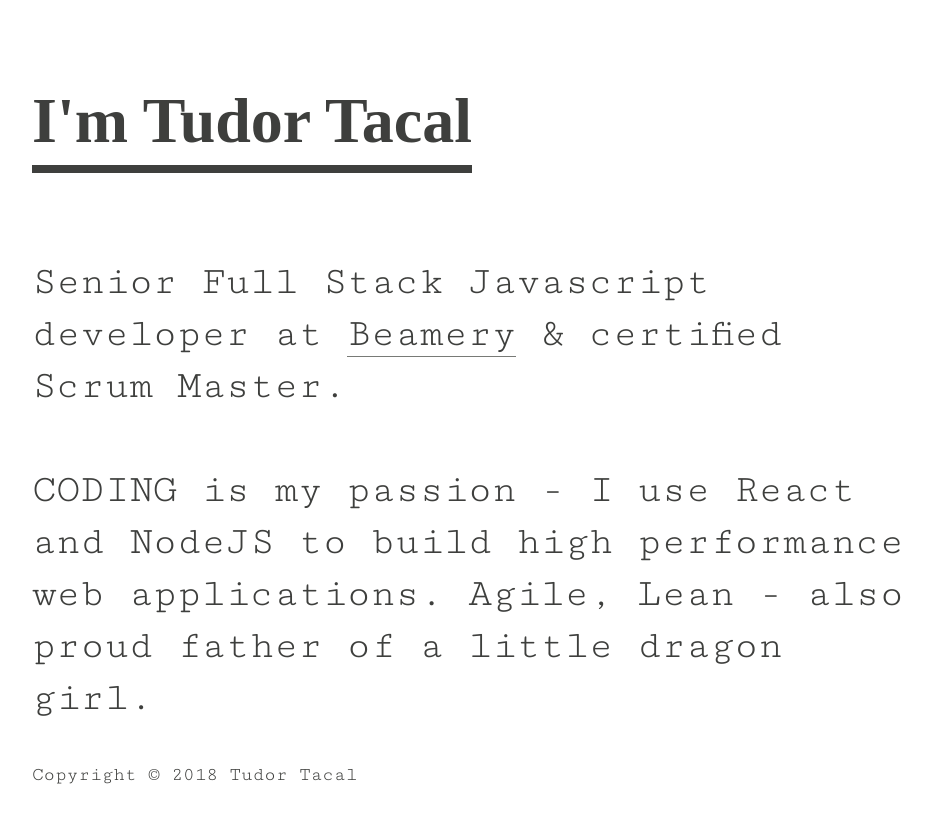
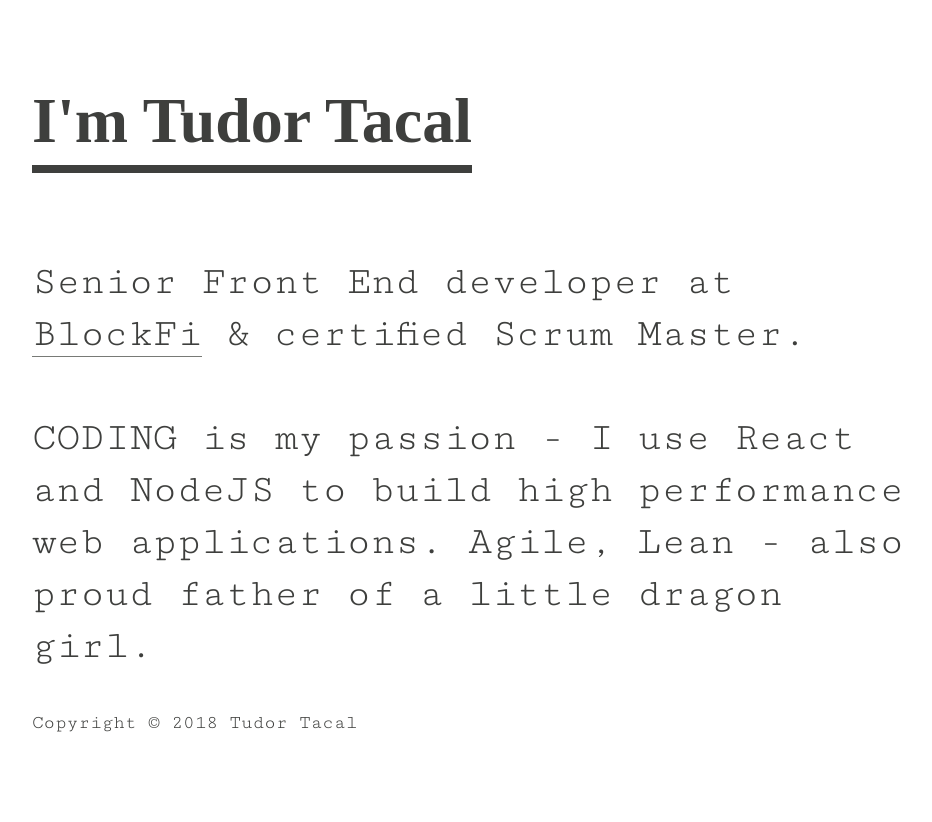
Before and after one commit to TudorTacal/my-site, a Gatsby site: page / in a window 1280 px wide. Shown: the whole page, without its empty margins (1-933 px from the left). After the commit the page ends 800 px from the top, so only its background shows below. Built offline with nearby package versions, Linux system fonts and the light colour scheme; Gatsby itself is replaced by a stand-in of ours.

Commit message:
faet: update to blockfi

```diff
--- a/src/pages/index.js
+++ b/src/pages/index.js
@@ -18,9 +18,9 @@ const HomePage = () => {
           I'm Tudor Tacal
         </HomePageTitle>
         <HomePageBody>
-          Senior Full Stack Javascript developer at {" "}
-          <StyledLink href="https://www.beamery.com" target="_blank">
-            Beamery
+          Senior Front End developer at {" "}
+          <StyledLink href="https://blockfi.com" target="_blank">
+            BlockFi
           </StyledLink>
           {" "} & certified Scrum Master.
           <br />
```
